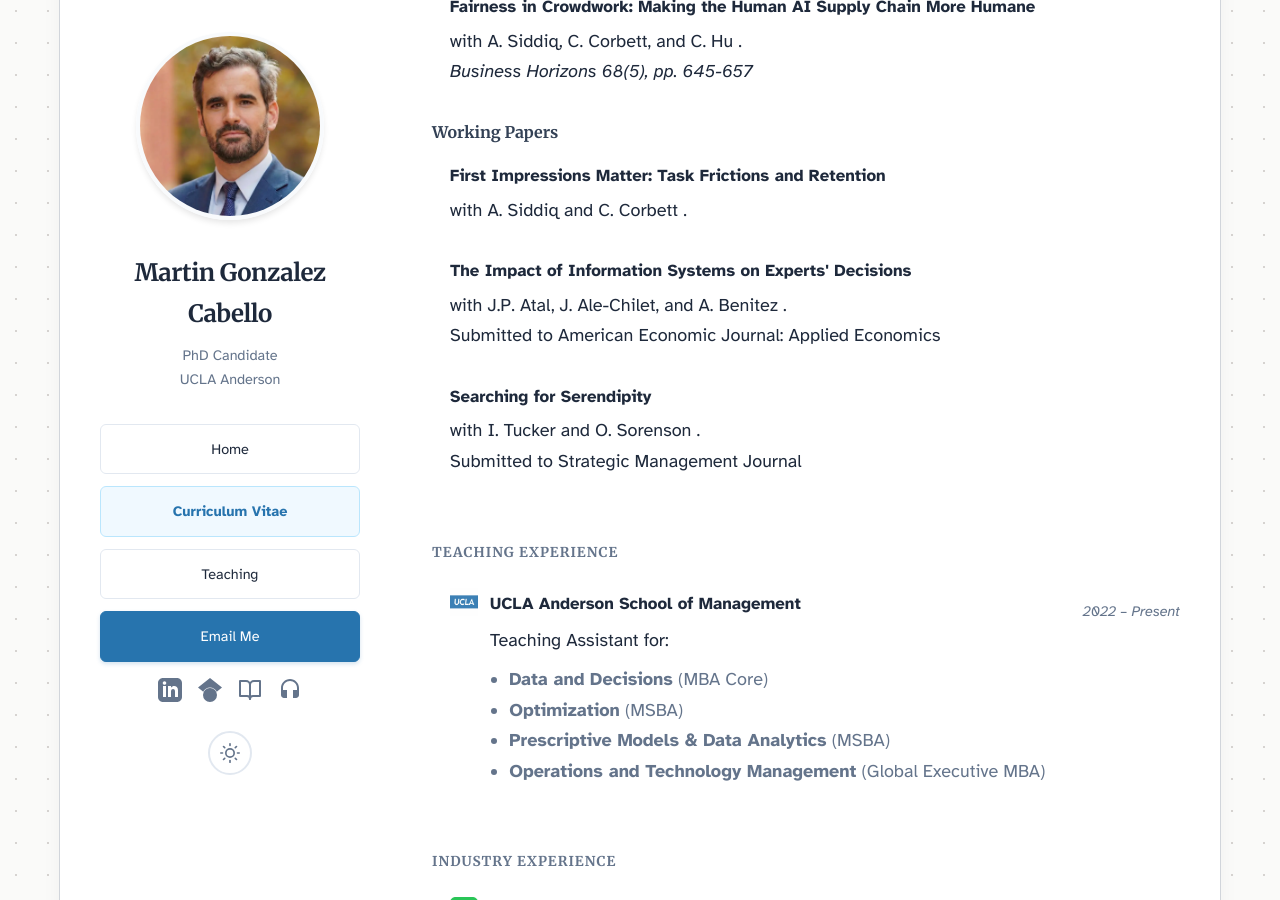
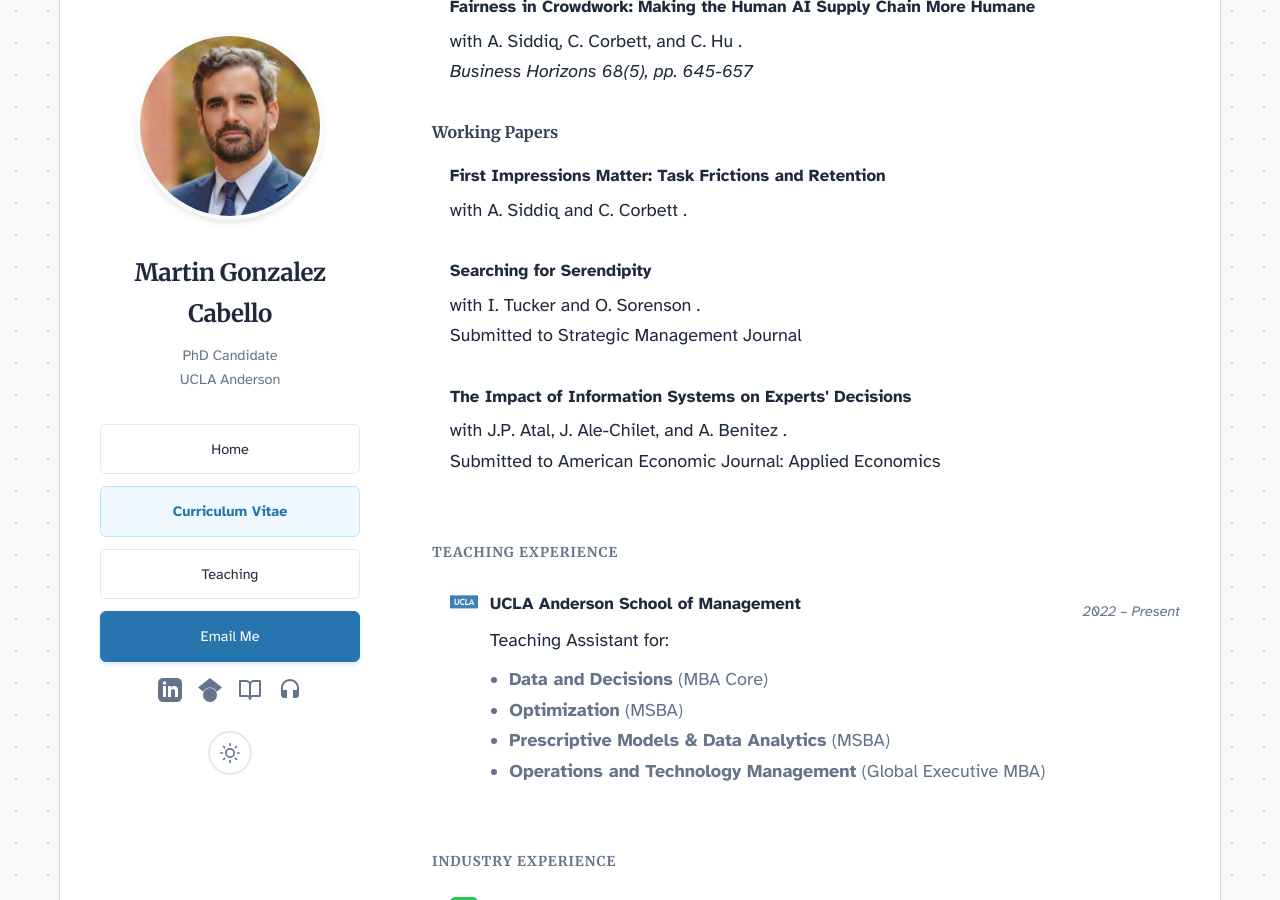
Before and after one commit to martins73/research-site, a Jekyll site: the page built from cv.html, in a window 1280 px wide and 900 px high, scrolled down 965 px. Built offline with Jekyll 4.4.1, drawn with Linux system fonts in a browser that asks for light colours; part of the change alters nothing that is shown.

Commit message:
Remove duplicate paper entry and adjust position
Removed duplicate entry for 'The Impact of Information Systems on Experts' Decisions' and adjusted its position in the list.

```diff
--- a/_data/papers.yml
+++ b/_data/papers.yml
@@ -37,25 +37,6 @@ papers:
     link_text: "Journal Version"
     link_url: "https://www.sciencedirect.com/science/article/pii/S0007681324001265"
 
-  - title: "The Impact of Information Systems on Experts' Decisions"
-    status: "Working Paper"
-    status_class: ""
-    cv_category: "Working Paper"
-    coauthors:
-      - name: "J.P. Atal"
-        url: "https://sites.google.com/site/juanpabloatal/"
-      - name: "J. Ale-Chilet"
-        url: "https://sites.google.com/site/jorgealechilet/"
-      - name: "A. Benitez"
-        url: "https://alejandrabenitezu.com/"
-    badges: []
-    submission: "Submitted to American Economic Journal: Applied Economics"
-    publication: ""
-    highlights: ""
-    abstract: "How do professionals respond to computerized, data-driven guidance in practice? We analyze a workers' compensation insurance program where physicians make coverage and diagnosis decisions. We study the introduction of an automated system that flagged diagnoses with historically low coverage. We develop a model that yields testable predictions to distinguish between informational and persuasive effects. Consistent with persuasion, physicians granted coverage less often when confronted with alerts, but they also avoided alerts by recoding diagnoses. Data from secondary reviews show that the system aligned physicians' decisions with management's preferences. These findings provide lessons for the design of information systems for decision-makers."
-    link_text: "Request Draft"
-    link_url: "mailto:martin@gonzalezcabello.com?subject=Requesting Draft: Impact of Information Systems"
-
   - title: "Searching for Serendipity"
     status: "Working Paper"
     status_class: ""
@@ -78,6 +59,7 @@ papers:
   - title: "The Impact of Information Systems on Experts' Decisions"
     status: "Working Paper"
     status_class: ""
+    cv_category: "Working Paper"
     coauthors:
       - name: "J.P. Atal"
         url: "https://sites.google.com/site/juanpabloatal/"
```
